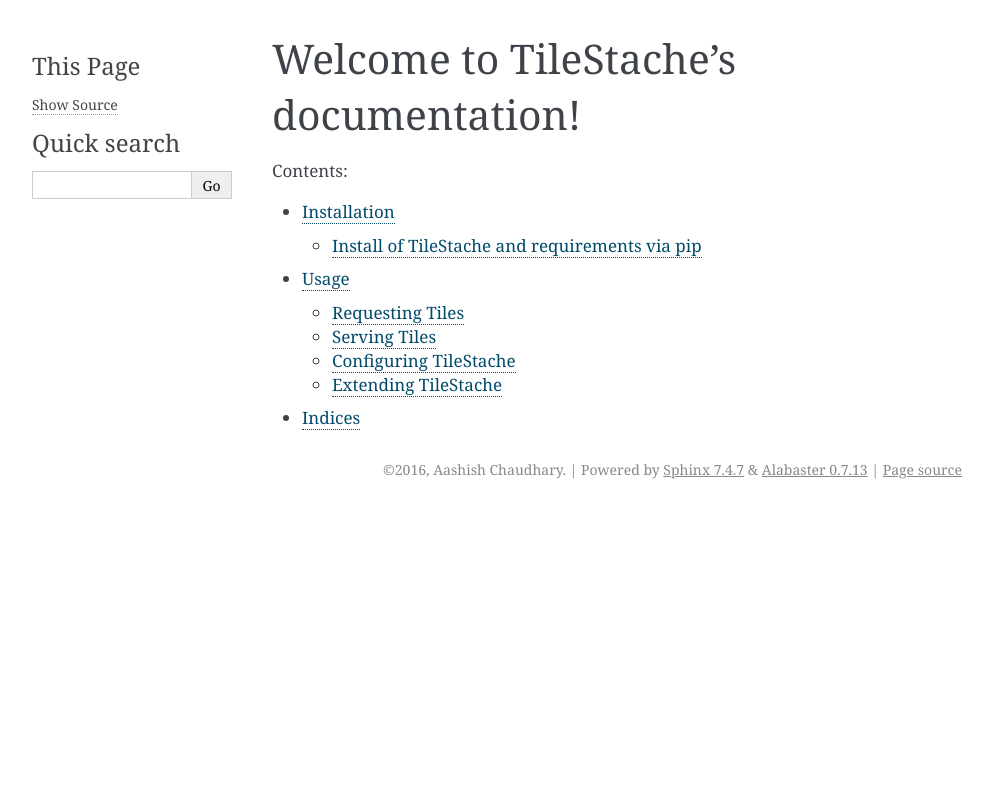
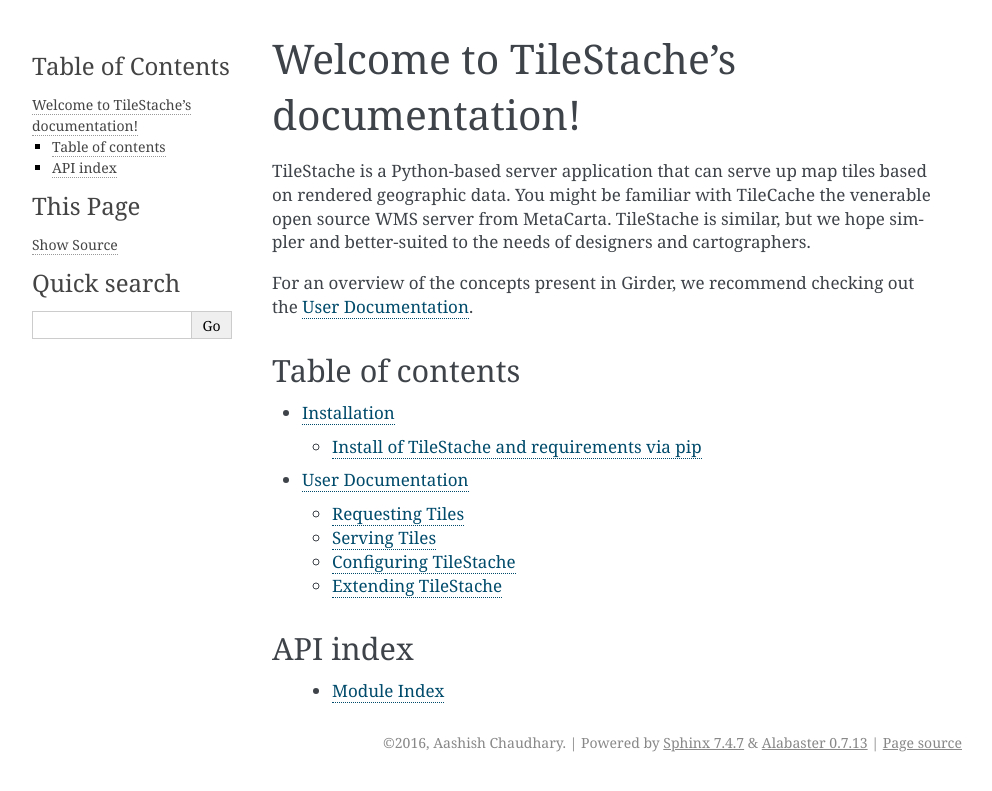
Before and after one commit to TileStache/TileStache, a Sphinx documentation site: the page built from docs/index.rst, in a window 1280 px wide. Shown: the top 791 px of the page, without its empty margins (148-1140 px from the left). Built offline with Sphinx 7.4.7, drawn with Linux system fonts in a browser that asks for light colours; pages that are not in the unit, such as notebooks, are missing from menus.

Commit message:
Using consistent style with other packages

```diff
--- a/docs/index.rst
+++ b/docs/index.rst
@@ -1,10 +1,17 @@
 Welcome to TileStache's documentation!
 ======================================
+TileStache is a Python-based server application that can serve up map tiles based on rendered geographic data. You might be familiar with TileCache the venerable open source WMS server from MetaCarta. TileStache is similar, but we hope simpler and better-suited to the needs of designers and cartographers.
 
+For an overview of the concepts present in Girder, we recommend checking out the :doc:`user-docs`.
+
+Table of contents
+-----------------
 .. toctree::
    :maxdepth: 2
-   :caption: Contents:
 
    installation
-   usage
-   indices
+   user-docs
+
+API index
+-----------------
+   * :ref:`modindex`
--- a/docs/indices.rst
+++ /dev/null
@@ -1,3 +0,0 @@
-Indices
-=======
-* :ref:`modindex`
```
Also changed, not shown: docs/user-docs.rst (renamed from docs/usage.rst, +5 -13 lines).
